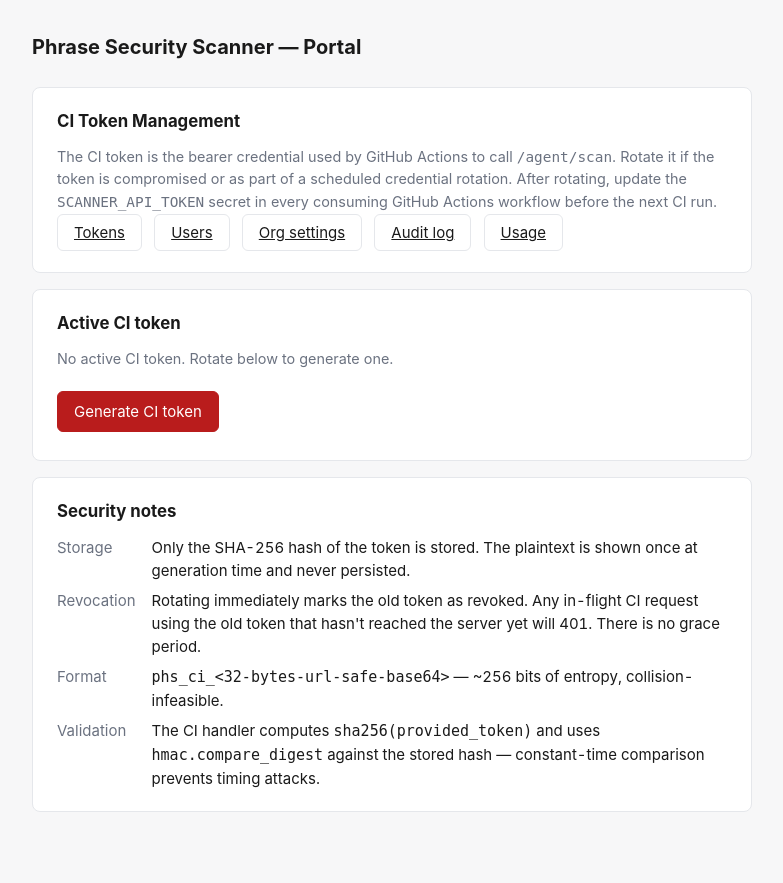
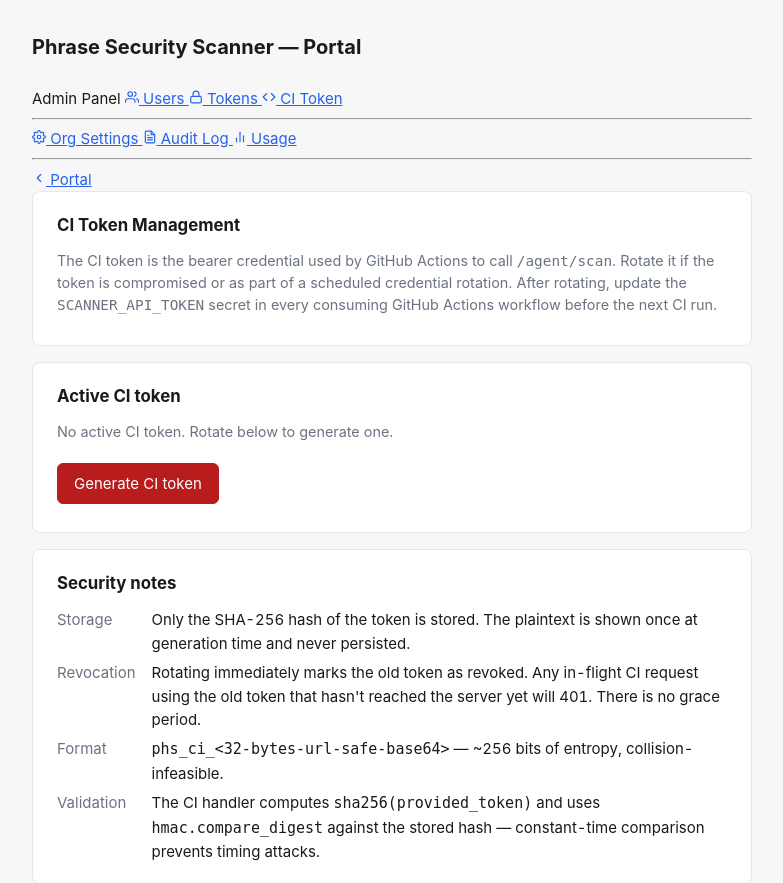
Before and after one commit to Phrase-Sandbox/davidayo-sec-scan-test, a Python web app: template src/security_scanner/tokens/templates/admin_ci_token.html in a window 1280 px wide. Shown: the top 883 px of the page, without its empty margins (248-1031 px from the left). Before the commit the page ends 812 px from the top, so only its background shows below. Run offline with Jinja, Linux system fonts and the light colour scheme; the template is opened without the code that fills it, so the values that code supplies are empty.

Commit message:
fix(admin): ci-token page extends admin_base.html not base.html
Was extending base.html (portal layout) instead of admin_base.html,
so it rendered without the admin sidebar and looked completely different
from every other admin page. Switched block to admin_content and removed
the manual nav link buttons the sidebar now provides.

Co-Authored-By: Claude Sonnet 4.6 <noreply@anthropic.com>

```diff
--- a/src/security_scanner/tokens/templates/admin_ci_token.html
+++ b/src/security_scanner/tokens/templates/admin_ci_token.html
@@ -1,6 +1,6 @@
-{% extends "base.html" %}
+{% extends "admin_base.html" %}
 {% block title %}Admin &mdash; CI Token{% endblock %}
-{% block content %}
+{% block admin_content %}
 <div class="card">
   <h2>CI Token Management</h2>
   <p class="muted">
@@ -8,13 +8,6 @@
     <code>/agent/scan</code>. Rotate it if the token is compromised or as part of a
     scheduled credential rotation. After rotating, update the <code>SCANNER_API_TOKEN</code>
     secret in every consuming GitHub Actions workflow before the next CI run.
-  </p>
-  <p>
-    <a href="/admin/tokens" class="btn">Tokens</a>
-    <a href="/admin/users" class="btn">Users</a>
-    <a href="/admin/org-settings" class="btn">Org settings</a>
-    <a href="/admin/audit" class="btn">Audit log</a>
-    <a href="/admin/usage" class="btn">Usage</a>
   </p>
 </div>
 
```
